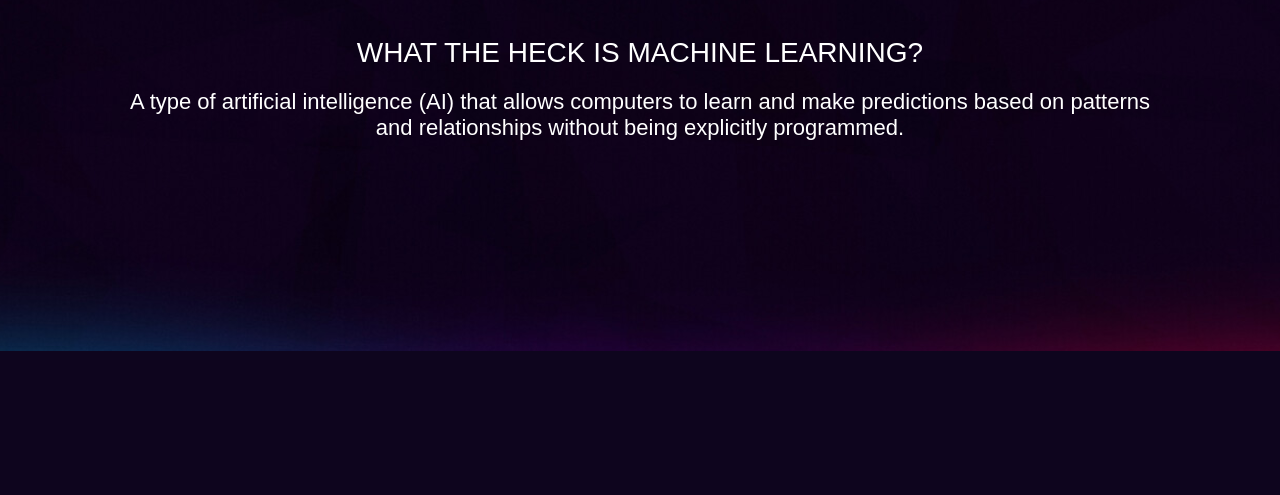
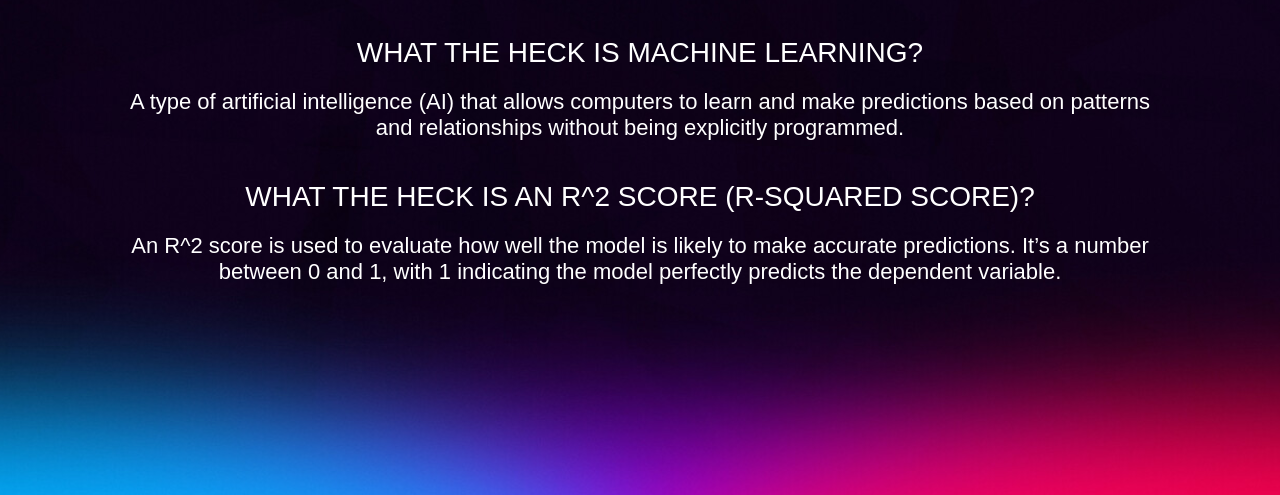
Before and after one commit to turkishfilms/Crypto-Oracle, a Python web app: template Webapp/templates/learn.html in a window 1280 px wide. Shown: the part 1104-1599 px from the top of the page. Before the commit the page ends 1455 px from the top, so only its background shows below. Run offline with Jinja, Linux system fonts and the light colour scheme; the template is opened without the code that fills it, so the values that code supplies are empty.

Commit message:
Update learn.html

```diff
--- a/Webapp/templates/learn.html
+++ b/Webapp/templates/learn.html
@@ -78,6 +78,13 @@
             <p class="mainText">A type of artificial intelligence (AI) that allows computers to learn and make
                 predictions based on patterns and relationships without being explicitly programmed.
             </p>
+	</div>
+        <div class="question">
+            <h class="heading">WHAT THE HECK IS AN R^2 SCORE (R-SQUARED SCORE)?</h>
+            <p class="mainText">An R^2 score is used to evaluate how well the model is likely to make accurate predictions.
+               It’s a number between 0 and 1, with 1 indicating the model perfectly predicts the dependent variable.
+            </p>
+	</div>
         </div>
     </div>
 <footer class="footer">
```
